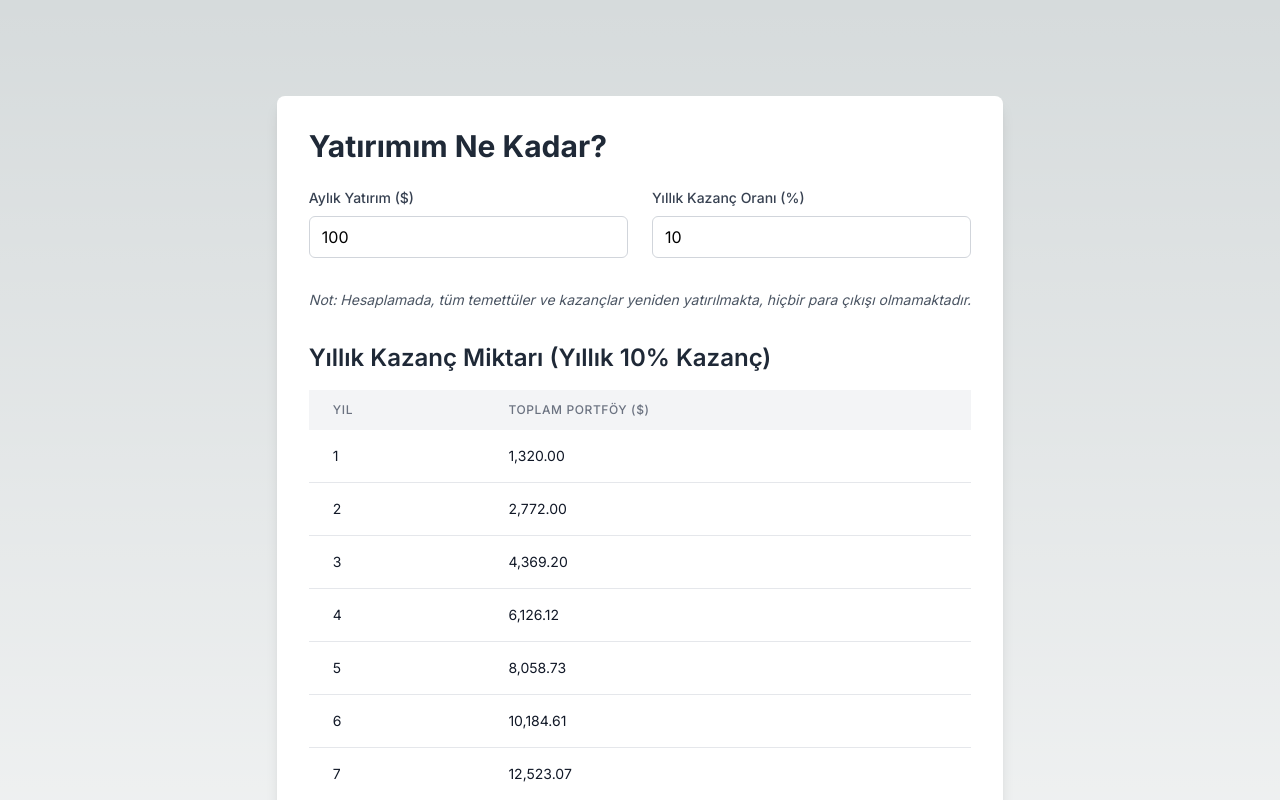
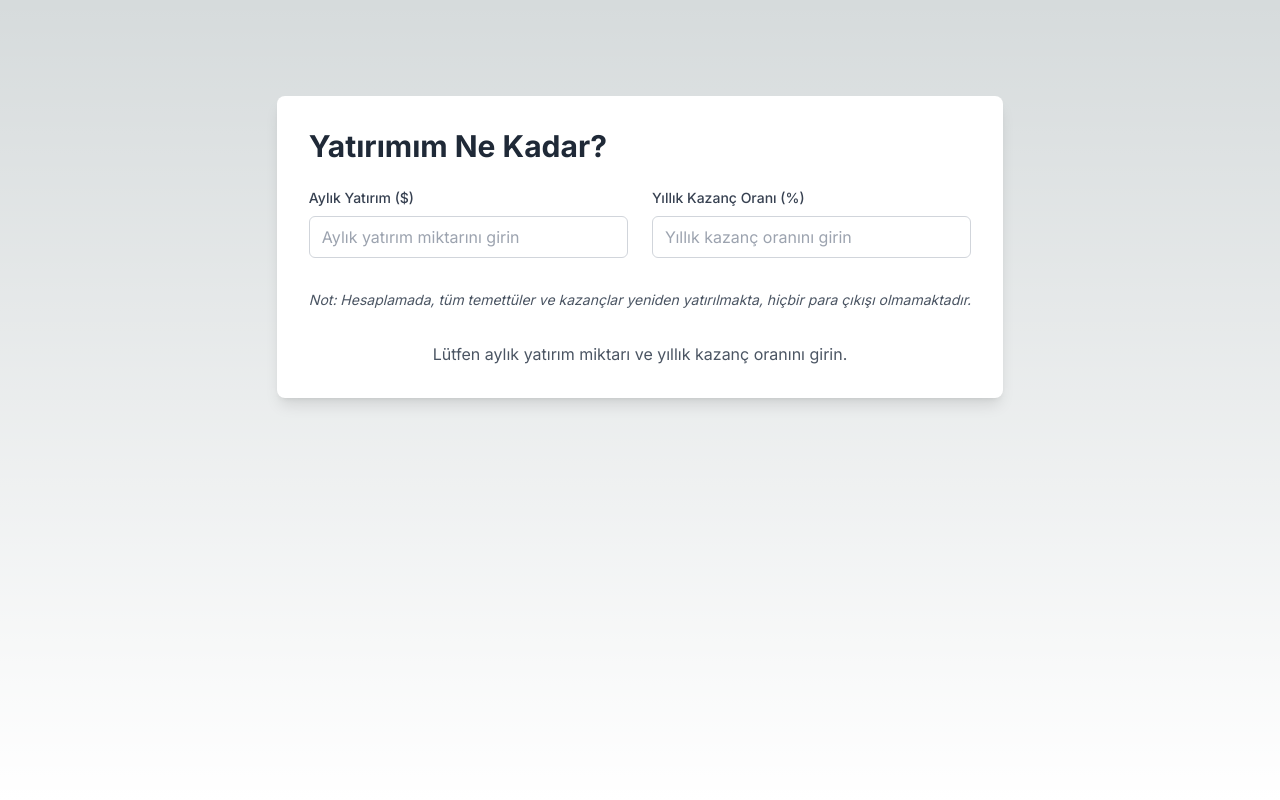
Before and after one commit to recepgocmen/hesapkitap, a Next.js app: page / in a window 1280 px wide. Shown: the top 800 px of the page. Built offline with nearby package versions, Linux system fonts and the light colour scheme.

Commit message:
chore: Update CompoundInterestCalculator to handle empty inputs

```diff
--- a/src/app/components/CompoundInterestCalculator.jsx
+++ b/src/app/components/CompoundInterestCalculator.jsx
@@ -3,12 +3,16 @@
 import React, { useState, useEffect } from "react";
 
 const CompoundInterestCalculator = () => {
-  const [monthlyInvestment, setMonthlyInvestment] = useState(100);
-  const [annualReturn, setAnnualReturn] = useState(10);
+  const [monthlyInvestment, setMonthlyInvestment] = useState("");
+  const [annualReturn, setAnnualReturn] = useState("");
   const [results, setResults] = useState([]);
 
   useEffect(() => {
+    if (monthlyInvestment && annualReturn) {
       calculateCompoundInterest();
+    } else {
+      setResults([]);
+    }
   }, [monthlyInvestment, annualReturn]);
 
   const calculateCompoundInterest = () => {
@@ -16,13 +20,12 @@ const CompoundInterestCalculator = () => {
     const newResults = [];
 
     for (let year = 1; year <= 15; year++) {
-      const monthlyReturn = annualReturn / 12 / 100;
       totalPortfolio =
-        (totalPortfolio + monthlyInvestment * 12) * (1 + annualReturn / 100);
+        (totalPortfolio + Number(monthlyInvestment) * 12) *
+        (1 + Number(annualReturn) / 100);
 
       newResults.push({
         year,
-        monthlyInvestment,
         totalPortfolio: totalPortfolio.toFixed(2),
       });
     }
@@ -44,7 +47,8 @@ const CompoundInterestCalculator = () => {
           <input
             type="number"
             value={monthlyInvestment}
-            onChange={(e) => setMonthlyInvestment(Number(e.target.value))}
+            onChange={(e) => setMonthlyInvestment(e.target.value)}
+            placeholder="Aylık yatırım miktarını girin"
             className="w-full px-3 py-2 border border-gray-300 rounded-md focus:outline-none focus:ring-2 focus:ring-blue-500 transition"
           />
         </div>
@@ -55,7 +59,8 @@ const CompoundInterestCalculator = () => {
           <input
             type="number"
             value={annualReturn}
-            onChange={(e) => setAnnualReturn(Number(e.target.value))}
+            onChange={(e) => setAnnualReturn(e.target.value)}
+            placeholder="Yıllık kazanç oranını girin"
             className="w-full px-3 py-2 border border-gray-300 rounded-md focus:outline-none focus:ring-2 focus:ring-blue-500 transition"
           />
         </div>
@@ -68,6 +73,8 @@ const CompoundInterestCalculator = () => {
         </p>
       </div>
 
+      {results.length > 0 ? (
+        <>
           <h2 className="text-2xl font-semibold mb-4 text-gray-800">
             Yıllık Kazanç Miktarı (Yıllık {annualReturn}% Kazanç)
           </h2>
@@ -104,6 +111,12 @@ const CompoundInterestCalculator = () => {
               </tbody>
             </table>
           </div>
+        </>
+      ) : (
+        <p className="text-center text-gray-600 mt-8">
+          Lütfen aylık yatırım miktarı ve yıllık kazanç oranını girin.
+        </p>
+      )}
     </div>
   );
 };
```
Lines whose indentation alone changed are shown as unchanged.
